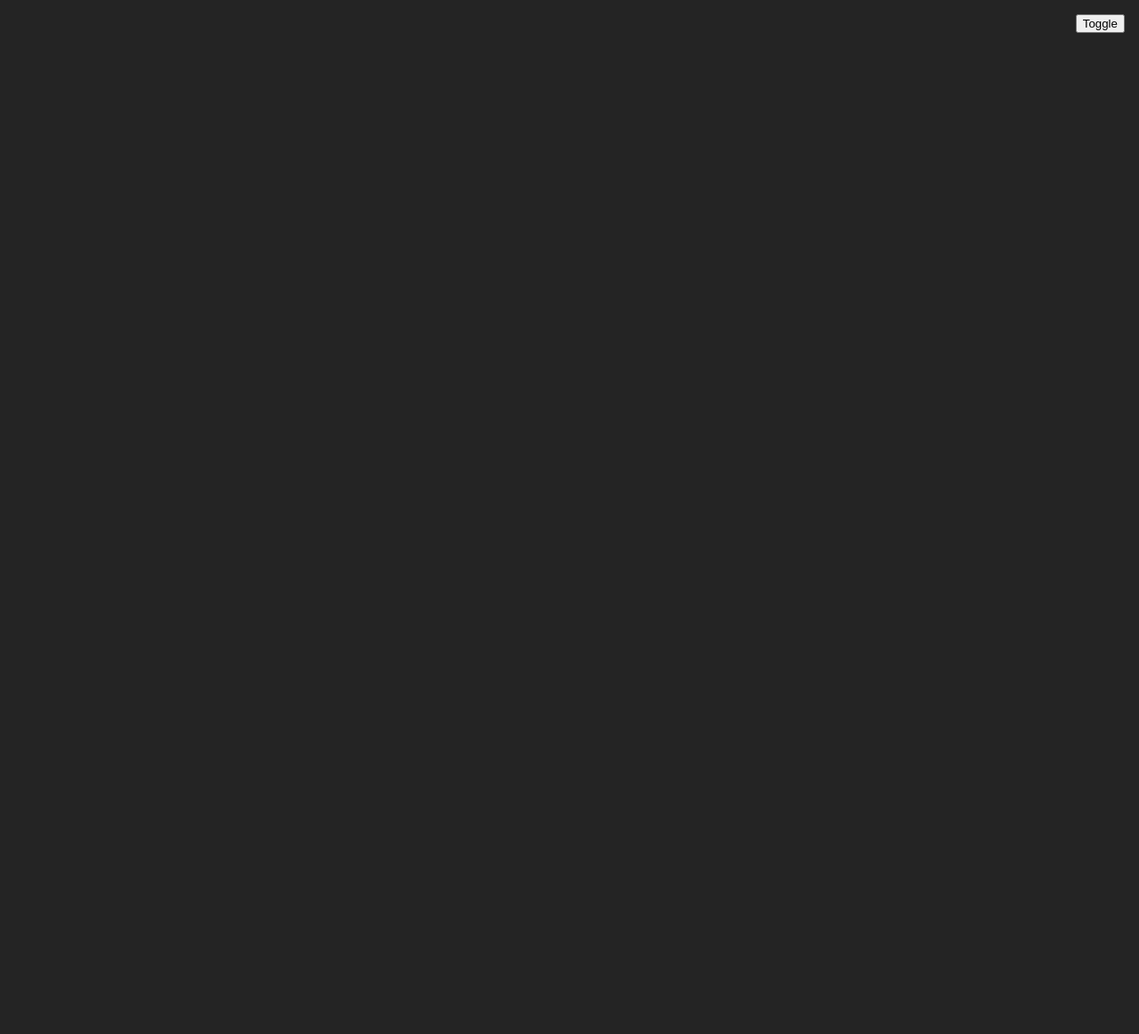
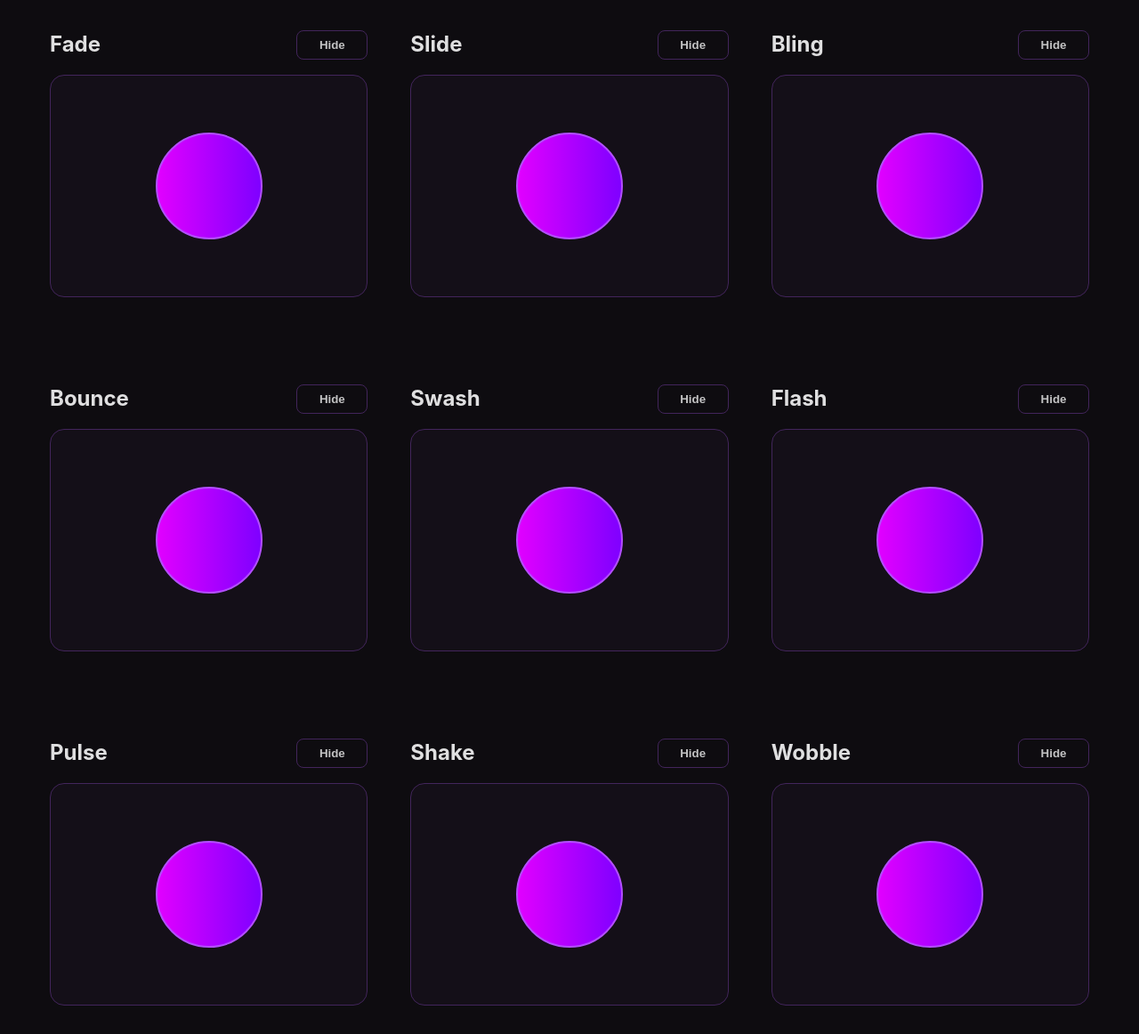
Before and after one commit to smastrom/tranzit, a React (Vite) app: page / in a window 1280 px wide. Shown: the whole page at 89% size. Before the commit the page ends 800 px from the top, so only its background shows below. Built offline with nearby package versions, Linux system fonts and the light colour scheme.

Commit message:
add animations, demo, comments

```diff
--- a/demo/App.tsx
+++ b/demo/App.tsx
@@ -1,33 +1,85 @@
-import { useEffect, useRef, useState } from 'react'
-import { Fade } from '../src'
+import { Example } from './Example'
+import { Bling, Fade, Wobble, Swash, Bounce, Flash, Pulse, Shake, Slide } from '../src'
+
+const Circle = () => <div style={circleStyles} />
 
 export function App() {
-   const [show, setShow] = useState(false)
+   return (
+      <>
+         <Example
+            title="Fade"
+            render={(state) => (
+               <Fade when={state}>
+                  <Circle />
+               </Fade>
+            )}
+         />
+         <Example
+            title="Slide"
+            render={(state) => (
+               <Slide when={state}>
+                  <div style={circleStyles} />
+               </Slide>
+            )}
+         />
+         <Example
+            title="Bling"
+            render={(state) => (
+               <Bling when={state}>
+                  <div style={circleStyles} />
+               </Bling>
+            )}
+         />
+         <Example
+            title="Bounce"
+            render={(state) => (
+               <Bounce when={state}>
+                  <div style={circleStyles} />
+               </Bounce>
+            )}
+         />
+         <Example
+            title="Swash"
+            render={(state) => (
+               <Swash when={state}>
+                  <div style={circleStyles} />
+               </Swash>
+            )}
+         />
 
-   const ref = useRef<HTMLDivElement>(null)
-
-   useEffect(() => {
-      console.log('App.tsx', ref)
-   }, [])
-
-   return (
-      <div>
-         <button
-            onClick={() => setShow((prev) => !prev)}
-            style={{
-               position: 'fixed',
-               top: '1rem',
-               right: '1rem'
-            }}
-         >
-            Toggle
-         </button>
-         <Fade when={show} startY={-600} reverse initial>
-            <div ref={ref} style={circleStyles}>
-               Buonasera
-            </div>
-         </Fade>
-      </div>
+         <Example
+            title="Flash"
+            render={(state) => (
+               <Flash when={state}>
+                  <div style={circleStyles} />
+               </Flash>
+            )}
+         />
+         <Example
+            title="Pulse"
+            render={(state) => (
+               <Pulse when={state}>
+                  <div style={circleStyles} />
+               </Pulse>
+            )}
+         />
+         <Example
+            title="Shake"
+            render={(state) => (
+               <Shake when={state}>
+                  <div style={circleStyles} />
+               </Shake>
+            )}
+         />
+         <Example
+            title="Wobble"
+            render={(state) => (
+               <Wobble when={state}>
+                  <div style={circleStyles} />
+               </Wobble>
+            )}
+         />
+      </>
    )
 }
 
@@ -36,8 +88,11 @@ const circleStyles = {
    padding: '2rem',
    borderRadius: '999px',
    aspectRatio: 1,
+   width: '120px',
+   height: '120px',
    display: 'flex',
    justifyContent: 'center',
    alignItems: 'center',
-   marginBlockStart: '2rem'
+   border: '2px solid #b34fff',
+   background: 'linear-gradient(to right, #E100FF, #7F00FF)'
 }
--- /dev/null
+++ b/demo/Example.tsx
@@ -0,0 +1,52 @@
+import React, { useState } from 'react'
+
+export function Example({
+   title,
+   render
+}: {
+   title: string
+   render: (state: boolean) => React.ReactNode
+}) {
+   const [show, setShow] = useState(true)
+
+   return (
+      <article>
+         <div style={headerStyles}>
+            <h1>{title}</h1>
+            <button style={buttonStyles} onClick={() => setShow((prev) => !prev)}>
+               {show ? 'Hide' : 'Show'}
+            </button>
+         </div>
+         <div style={boxStyles}>{render(show)}</div>
+      </article>
+   )
+}
+
+const headerStyles = {
+   display: 'flex',
+   justifyContent: 'space-between',
+   alignItems: 'center',
+   marginBottom: '1rem'
+}
+
+const boxStyles = {
+   display: 'flex',
+   justifyContent: 'center',
+   alignItems: 'center',
+   height: '250px',
+   borderRadius: '1rem',
+   border: '1px solid #42255b',
+   background: 'rgb(20, 15, 24)'
+}
+
+const buttonStyles = {
+   cursor: 'pointer',
+   width: '80px',
+   padding: '0.5rem 1rem',
+   borderRadius: '0.5rem',
+   fontWeight: '700',
+   border: '1px solid #42255b',
+   background: 'none',
+   color: 'rgba(255, 255, 255, 0.75)',
+   transition: 'all 100ms ease-in-out'
+}
--- a/demo/index.css
+++ b/demo/index.css
@@ -5,7 +5,6 @@
 
    color-scheme: light dark;
    color: rgba(255, 255, 255, 0.87);
-   background-color: #242424;
 
    font-synthesis: none;
    text-rendering: optimizeLegibility;
@@ -14,11 +13,37 @@
    -webkit-text-size-adjust: 100%;
 }
 
+* {
+   box-sizing: border-box;
+}
+
+html,
+body,
+h1 {
+   margin: 0;
+   padding: 0;
+}
+
 body {
-   margin: 0;
+   background-color: #0e0c10;
    display: flex;
    justify-content: center;
    align-items: center;
    min-width: 320px;
    min-height: 100vh;
 }
+
+#root {
+   padding: 2rem 1rem;
+   width: 1200px;
+   max-width: 100%;
+   display: grid;
+   grid-template-columns: repeat(auto-fit, minmax(325px, 1fr));
+   column-gap: 3rem;
+   row-gap: 6rem;
+}
+
+button:hover {
+   border: 1px solid #b34fff !important;
+   color: white !important;
+}
--- a/src/index.tsx
+++ b/src/index.tsx
@@ -6,6 +6,37 @@ export { Tranzit } from './Tranzit'
 export function Fade(props: Props) {
    return (
       <Tranzit
+         keyframes={{
+            opacity: [0, 1]
+         }}
+         keyframeOptions={{
+            easing: 'cubic-bezier(0.22, 1, 0.36, 1)',
+            fill: 'both'
+         }}
+         {...props}
+      />
+   )
+}
+
+export function Slide(props: Props) {
+   return (
+      <Tranzit
+         keyframes={{
+            transform: ['translate3d(-600px, 0, 0)', 'translate3d(0, 0, 0)']
+         }}
+         keyframeOptions={{
+            easing: 'cubic-bezier(0.22, 1, 0.36, 1)',
+            fill: 'both'
+         }}
+         {...props}
+      />
+   )
+}
+
+export function Bling(props: Props) {
+   return (
+      <Tranzit
+         durIn={800}
          keyframes={{
             opacity: [0, 1],
             transformOrigin: ['50% 50%', '50% 50%'],
@@ -23,10 +54,41 @@ export function Fade(props: Props) {
 export function Bounce(props: Props) {
    return (
       <Tranzit
+         durIn={1000}
          keyframes={{
-            opacity: [0, 1],
-            transformOrigin: ['50% 50%', '50% 50%'],
-            transform: ['scale(2,2)', 'scale(1,1)']
+            opacity: [0, 1, 1],
+            transform: [
+               'translate3d(0, -50px, 0)',
+               'translate3d(0, 20px, 0)',
+               'translate3d(0, -15px, 0)',
+               'translate3d(0, 10px, 0)',
+               'translate3d(0, 0, 0)'
+            ],
+            offset: [0, 0.6, 0.75, 0.9, 1]
+         }}
+         keyframeOptions={{
+            easing: 'cubic-bezier(0.215, 0.61, 0.355, 1)',
+            fill: 'both'
+         }}
+         {...props}
+      />
+   )
+}
+
+export function Wobble(props: Props) {
+   return (
+      <Tranzit
+         durIn={2000}
+         keyframes={{
+            transform: [
+               'scale(1,1)',
+               'scale(1.25,0.75)',
+               'scale(0.75,1.25)',
+               'scale(1.15,0.85)',
+               'scale(0.95,1.05)',
+               'scale(1.05,0.95)',
+               'scale(1,1)'
+            ]
          }}
          keyframeOptions={{
             easing: 'cubic-bezier(0.22, 1, 0.36, 1)',
@@ -36,3 +98,85 @@ export function Bounce(props: Props) {
       />
    )
 }
+
+export function Swash(props: Props) {
+   return (
+      <Tranzit
+         durIn={800}
+         keyframes={{
+            opacity: [0, 1, 1],
+            transformOrigin: ['50% 50%', '50% 50%', '50% 50%'],
+            transform: ['scale(0,0)', 'scale(0.9,0.9)', 'scale(1,1)'],
+            offset: [0, 0.9, 1]
+         }}
+         keyframeOptions={{
+            easing: 'cubic-bezier(0.22, 1, 0.36, 1)',
+            fill: 'both'
+         }}
+         {...props}
+      />
+   )
+}
+
+export function Flash(props: Props) {
+   return (
+      <Tranzit
+         durIn={2000}
+         keyframes={{
+            opacity: [1, 0, 1, 0, 1]
+         }}
+         keyframeOptions={{
+            easing: 'cubic-bezier(0.22, 1, 0.36, 1)',
+            fill: 'both'
+         }}
+         {...props}
+      />
+   )
+}
+
+export function Pulse(props: Props) {
+   return (
+      <Tranzit
+         durIn={2000}
+         keyframes={{
+            transform: [
+               'scale3d(1, 1, 1)',
+               'scale3d(1.1, 1.1, 1.1)',
+               'scale3d(1, 1, 1)',
+               'scale3d(1.1, 1.1, 1.1)',
+               'scale3d(1, 1, 1)'
+            ]
+         }}
+         keyframeOptions={{
+            easing: 'cubic-bezier(0.22, 1, 0.36, 1)',
+            fill: 'both'
+         }}
+         {...props}
+      />
+   )
+}
+
+export function Shake(props: Props) {
+   return (
+      <Tranzit
+         durIn={1800}
+         keyframes={[
+            { transform: 'translate3d(0,0,0)' },
+            { transform: 'translate3d(-1vw,0,0)' },
+            { transform: 'translate3d(1vw,0,0)' },
+            { transform: 'translate3d(-1vw,0,0)' },
+            { transform: 'translate3d(1vw,0,0)' },
+            { transform: 'translate3d(-1vw,0,0)' },
+            { transform: 'translate3d(1vw,0,0)' },
+            { transform: 'translate3d(-1vw,0,0)' },
+            { transform: 'translate3d(1vw,0,0)' },
+            { transform: 'translate3d(0,0,0)' }
+         ]}
+         keyframeOptions={{
+            easing: 'cubic-bezier(0.22, 1, 0.36, 1)',
+            fill: 'both'
+         }}
+         {...props}
+      />
+   )
+}
--- a/src/utils.ts
+++ b/src/utils.ts
@@ -6,7 +6,10 @@ export function createAnimation(
    keyframes: Keyframe[] | PropertyIndexedKeyframes = [],
    options: KeyframeAnimationOptions = {}
 ) {
-   return new Animation(new KeyframeEffect(ref.current, keyframes, options), document.timeline)
+   return new Animation(
+      new KeyframeEffect(ref.current, keyframes, options),
+      document.timeline
+   )
 }
 
 export function useOnFirstMount(_callback: () => void) {
@@ -38,10 +41,20 @@ export function mergeTranslate(x: number, y: number, transform: string) {
    return transform
 }
 
-export function mergeTransform(_keyframes: AnimationRef['keyframes'], x: number, y: number) {
+export function mergeTransform(
+   _keyframes: AnimationRef['keyframes'],
+   x: number,
+   y: number
+) {
    if (Array.isArray(_keyframes)) {
       const keyframes = [..._keyframes]
-      keyframes[0].transform = mergeTranslate(x, y, `${keyframes[0].transform ?? ''}`)
+
+      if ('transform' in keyframes[0]) {
+         keyframes[0].transform = mergeTranslate(x, y, `${keyframes[0].transform ?? ''}`)
+      } else {
+         keyframes.unshift({ transform: mergeTranslate(x, y, '') })
+         keyframes.push({ transform: 'translateX(0) translateY(0)' })
+      }
 
       return keyframes
    }
@@ -52,7 +65,7 @@ export function mergeTransform(_keyframes: AnimationRef['keyframes'], x: number,
       if (Array.isArray(keyframes.transform)) {
          keyframes.transform[0] = mergeTranslate(x, y, `${keyframes.transform[0] ?? ''}`)
       } else if (!('transform' in _keyframes)) {
-         keyframes.transform = [mergeTranslate(x, y, '')]
+         keyframes.transform = [mergeTranslate(x, y, ''), 'translateX(0) translateY(0)']
       }
 
       return keyframes
@@ -71,7 +84,7 @@ export const defaultProps: Required<InternalProps & Props> = {
    hide: false,
    keep: false,
    durIn: 600,
-   durOut: 400,
+   durOut: 500,
    delayIn: 0,
    delayOut: 0,
    startY: 0,
```
Also changed, not shown: src/Tranzit.tsx (+43 -39 lines), 1 other file (tests, documents, lock files or other folders).
